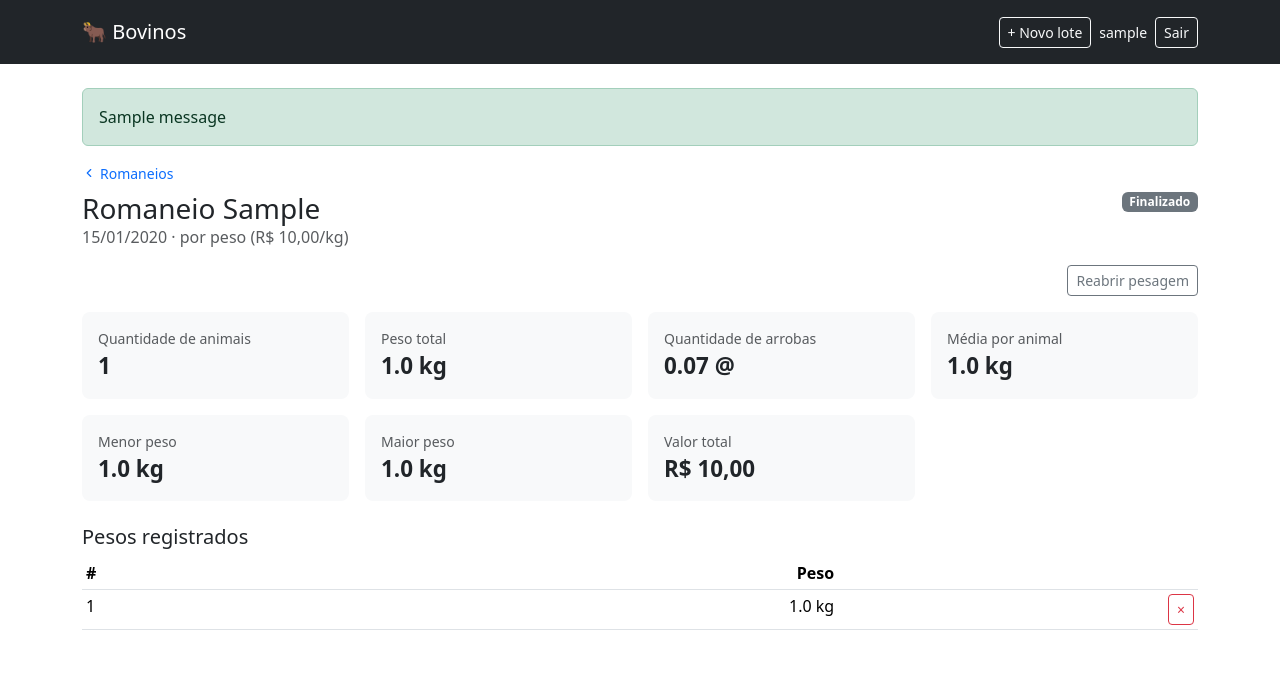
After one commit to eudoxiamoura/GCB-Rondoboi, a Flask app: page /romaneio/1 in a window 1280 px wide. The commit adds this page. Shown: the top 693 px of the page. Run offline with Flask 3, Linux system fonts and the light colour scheme; a user stored in the database is signed in; tables that the repository leaves empty hold one stand-in row (values such as "Sample post"); one stand-in notice (Sample message) is shown.

Commit message:
Implementa funcionalidade de romaneio com pesagem individual de animais e atualiza a interface do usuário

```diff
--- a/app/__init__.py
+++ b/app/__init__.py
@@ -1,7 +1,7 @@
 import os
 
-from flask import Flask, redirect, url_for
-from flask_login import LoginManager
+from flask import Flask, render_template
+from flask_login import LoginManager, login_required
 from flask_sqlalchemy import SQLAlchemy
 
 from config import Config
@@ -26,11 +26,13 @@ def create_app(config_class=Config):
     from app.routes.lotes import lotes_bp
     from app.routes.compras import compras_bp
     from app.routes.vendas import vendas_bp
+    from app.routes.romaneio import romaneio_bp
 
     app.register_blueprint(auth_bp)
     app.register_blueprint(lotes_bp)
     app.register_blueprint(compras_bp)
     app.register_blueprint(vendas_bp)
+    app.register_blueprint(romaneio_bp)
 
     from app import models  # noqa: F401 - garante que os modelos sejam registrados
 
@@ -42,8 +44,9 @@ def create_app(config_class=Config):
         db.create_all()
 
     @app.route("/")
+    @login_required
     def index():
-        return redirect(url_for("lotes.index"))
+        return render_template("inicio.html")
 
     from app.calculos import formatar_brl
 
--- /dev/null
+++ b/app/romaneio_calculos.py
@@ -0,0 +1,45 @@
+"""Regras de cálculo do romaneio (pesagem individual de animais)."""
+
+from dataclasses import dataclass
+from typing import List, Optional
+
+ARROBA_KG = 15.0
+
+
+@dataclass
+class ResumoRomaneio:
+    quantidade_animais: int
+    peso_total: float
+    arrobas: float
+    media_peso: Optional[float]
+    menor_peso: Optional[float]
+    maior_peso: Optional[float]
+    valor_total: float
+
+
+def calcular_resumo_romaneio(
+    pesos: List[float], tipo_calculo: str, valor_unitario: float
+) -> ResumoRomaneio:
+    quantidade = len(pesos)
+    peso_total = sum(pesos)
+    arrobas = peso_total / ARROBA_KG
+
+    if tipo_calculo == "arroba":
+        valor_total = arrobas * valor_unitario
+    else:
+        valor_total = peso_total * valor_unitario
+
+    return ResumoRomaneio(
+        quantidade_animais=quantidade,
+        peso_total=round(peso_total, 2),
+        arrobas=round(arrobas, 2),
+        media_peso=round(peso_total / quantidade, 2) if quantidade > 0 else None,
+        menor_peso=min(pesos) if pesos else None,
+        maior_peso=max(pesos) if pesos else None,
+        valor_total=round(valor_total, 2),
+    )
+
+
+def resumo_do_romaneio(romaneio) -> ResumoRomaneio:
+    pesos = [p.peso for p in romaneio.pesagens]
+    return calcular_resumo_romaneio(pesos, romaneio.tipo_calculo, romaneio.valor_unitario)
--- /dev/null
+++ b/app/routes/romaneio.py
@@ -0,0 +1,119 @@
+import re
+from datetime import date
+
+from flask import Blueprint, flash, redirect, render_template, request, url_for
+from flask_login import login_required
+
+from app import db
+from app.models import PesagemIndividual, Romaneio
+from app.romaneio_calculos import resumo_do_romaneio
+
+romaneio_bp = Blueprint("romaneio", __name__, url_prefix="/romaneio")
+romaneio_bp.before_request(login_required(lambda: None))
+
+
+def _proximo_numero_romaneio():
+    maior = 0
+    for romaneio in Romaneio.query.all():
+        m = re.match(r"(\d+)", romaneio.numero)
+        if m:
+            maior = max(maior, int(m.group(1)))
+    return f"{maior + 1:03d}"
+
+
+@romaneio_bp.route("/")
+def index():
+    romaneios = Romaneio.query.order_by(Romaneio.id.desc()).all()
+    resumos = {romaneio.id: resumo_do_romaneio(romaneio) for romaneio in romaneios}
+    return render_template("romaneio_lista.html", romaneios=romaneios, resumos=resumos)
+
+
+@romaneio_bp.route("/novo", methods=["GET", "POST"])
+def novo():
+    if request.method == "POST":
+        tipo_calculo = request.form.get("tipo_calculo")
+        valor_unitario = float(request.form.get("valor_unitario") or 0.0)
+
+        if tipo_calculo not in ("peso", "arroba"):
+            flash("Selecione se o cálculo é por peso ou por arroba.", "erro")
+            return render_template("romaneio_novo.html")
+
+        if valor_unitario <= 0:
+            flash("Informe um valor válido.", "erro")
+            return render_template("romaneio_novo.html")
+
+        romaneio = Romaneio(
+            numero=_proximo_numero_romaneio(),
+            data_criacao=date.today(),
+            tipo_calculo=tipo_calculo,
+            valor_unitario=valor_unitario,
+        )
+        db.session.add(romaneio)
+        db.session.commit()
+        return redirect(url_for("romaneio.pesar", romaneio_id=romaneio.id))
+
+    return render_template("romaneio_novo.html")
+
+
+@romaneio_bp.route("/<int:romaneio_id>/pesar")
+def pesar(romaneio_id):
+    romaneio = Romaneio.query.get_or_404(romaneio_id)
+    if romaneio.status == "finalizado":
+        return redirect(url_for("romaneio.detalhe", romaneio_id=romaneio.id))
+
+    quantidade = len(romaneio.pesagens)
+    ultimo_peso = romaneio.pesagens[-1].peso if romaneio.pesagens else None
+    return render_template(
+        "romaneio_pesar.html", romaneio=romaneio, quantidade=quantidade, ultimo_peso=ultimo_peso
+    )
+
+
+@romaneio_bp.route("/<int:romaneio_id>/pesar/adicionar", methods=["POST"])
+def adicionar_peso(romaneio_id):
+    romaneio = Romaneio.query.get_or_404(romaneio_id)
+    peso = float(request.form.get("peso") or 0.0)
+
+    if peso <= 0:
+        flash("Informe um peso válido.", "erro")
+        return redirect(url_for("romaneio.pesar", romaneio_id=romaneio.id))
+
+    db.session.add(PesagemIndividual(romaneio_id=romaneio.id, peso=peso))
+    db.session.commit()
+    return redirect(url_for("romaneio.pesar", romaneio_id=romaneio.id))
+
+
+@romaneio_bp.route("/<int:romaneio_id>/pesagens/<int:pesagem_id>/excluir", methods=["POST"])
+def excluir_pesagem(romaneio_id, pesagem_id):
+    pesagem = PesagemIndividual.query.filter_by(id=pesagem_id, romaneio_id=romaneio_id).first_or_404()
+    db.session.delete(pesagem)
+    db.session.commit()
+    flash("Peso removido.", "sucesso")
+    return redirect(url_for("romaneio.detalhe", romaneio_id=romaneio_id))
+
+
+@romaneio_bp.route("/<int:romaneio_id>/finalizar", methods=["POST"])
+def finalizar(romaneio_id):
+    romaneio = Romaneio.query.get_or_404(romaneio_id)
+
+    if not romaneio.pesagens:
+        flash("Registre pelo menos um peso antes de finalizar.", "erro")
+        return redirect(url_for("romaneio.pesar", romaneio_id=romaneio.id))
+
+    romaneio.status = "finalizado"
+    db.session.commit()
+    return redirect(url_for("romaneio.detalhe", romaneio_id=romaneio.id))
+
+
+@romaneio_bp.route("/<int:romaneio_id>/reabrir", methods=["POST"])
+def reabrir(romaneio_id):
+    romaneio = Romaneio.query.get_or_404(romaneio_id)
+    romaneio.status = "em_andamento"
+    db.session.commit()
+    return redirect(url_for("romaneio.pesar", romaneio_id=romaneio.id))
+
+
+@romaneio_bp.route("/<int:romaneio_id>")
+def detalhe(romaneio_id):
+    romaneio = Romaneio.query.get_or_404(romaneio_id)
+    resumo = resumo_do_romaneio(romaneio)
+    return render_template("romaneio_detalhe.html", romaneio=romaneio, resumo=resumo)
--- a/app/templates/base.html
+++ b/app/templates/base.html
@@ -10,7 +10,7 @@
 <body>
   <nav class="navbar navbar-dark bg-dark mb-4">
     <div class="container d-flex flex-wrap align-items-center justify-content-between gap-2 py-1">
-      <a class="navbar-brand mb-0" href="{{ url_for('lotes.index') if current_user.is_authenticated else url_for('auth.login') }}">🐂 Bovinos</a>
+      <a class="navbar-brand mb-0" href="{{ url_for('index') if current_user.is_authenticated else url_for('auth.login') }}">🐂 Bovinos</a>
       {% if current_user.is_authenticated %}
       <div class="d-flex align-items-center flex-wrap gap-2">
         <a class="btn btn-outline-light btn-sm" href="{{ url_for('lotes.novo') }}">+ Novo lote</a>
--- /dev/null
+++ b/app/templates/romaneio_detalhe.html
@@ -0,0 +1,108 @@
+{% extends "base.html" %}
+{% block title %}Romaneio {{ romaneio.numero }}{% endblock %}
+
+{% block content %}
+<a href="{{ url_for('romaneio.index') }}" class="d-inline-flex align-items-center gap-1 text-decoration-none mb-2 small">
+  <svg width="14" height="14" viewBox="0 0 24 24" fill="none" stroke="currentColor" stroke-width="2" stroke-linecap="round" stroke-linejoin="round"><path d="M15 18l-6-6 6-6"/></svg>
+  Romaneios
+</a>
+
+<div class="d-flex justify-content-between align-items-start mb-3">
+  <div>
+    <h1 class="h3 mb-0">Romaneio {{ romaneio.numero }}</h1>
+    <div class="text-muted">
+      {{ romaneio.data_criacao.strftime('%d/%m/%Y') }} ·
+      {% if romaneio.tipo_calculo == 'arroba' %}
+        por arroba ({{ romaneio.valor_unitario | brl }}/@)
+      {% else %}
+        por peso ({{ romaneio.valor_unitario | brl }}/kg)
+      {% endif %}
+    </div>
+  </div>
+  <span class="badge {{ 'bg-primary' if romaneio.status == 'em_andamento' else 'bg-secondary' }}">
+    {{ 'Em andamento' if romaneio.status == 'em_andamento' else 'Finalizado' }}
+  </span>
+</div>
+
+{% if romaneio.status == 'em_andamento' %}
+<div class="alert alert-info d-flex justify-content-between align-items-center flex-wrap gap-2">
+  <div>Pesagem em andamento — {{ resumo.quantidade_animais }} animal(is) pesado(s) até agora.</div>
+  <a href="{{ url_for('romaneio.pesar', romaneio_id=romaneio.id) }}" class="btn btn-primary btn-sm">Continuar pesagem</a>
+</div>
+{% else %}
+<div class="d-flex justify-content-end mb-3">
+  <form method="post" action="{{ url_for('romaneio.reabrir', romaneio_id=romaneio.id) }}">
+    <button type="submit" class="btn btn-outline-secondary btn-sm">Reabrir pesagem</button>
+  </form>
+</div>
+{% endif %}
+
+<div class="row g-3 mb-4">
+  <div class="col-6 col-md-3">
+    <div class="card card-metric p-3">
+      <div class="small text-muted">Quantidade de animais</div>
+      <div class="valor">{{ resumo.quantidade_animais }}</div>
+    </div>
+  </div>
+  <div class="col-6 col-md-3">
+    <div class="card card-metric p-3">
+      <div class="small text-muted">Peso total</div>
+      <div class="valor">{{ "%.1f"|format(resumo.peso_total) }} kg</div>
+    </div>
+  </div>
+  <div class="col-6 col-md-3">
+    <div class="card card-metric p-3">
+      <div class="small text-muted">Quantidade de arrobas</div>
+      <div class="valor">{{ "%.2f"|format(resumo.arrobas) }} @</div>
+    </div>
+  </div>
+  <div class="col-6 col-md-3">
+    <div class="card card-metric p-3">
+      <div class="small text-muted">Média por animal</div>
+      <div class="valor">{{ "%.1f"|format(resumo.media_peso) if resumo.media_peso is not none else "—" }} kg</div>
+    </div>
+  </div>
+  <div class="col-6 col-md-3">
+    <div class="card card-metric p-3">
+      <div class="small text-muted">Menor peso</div>
+      <div class="valor">{{ "%.1f"|format(resumo.menor_peso) if resumo.menor_peso is not none else "—" }} kg</div>
+    </div>
+  </div>
+  <div class="col-6 col-md-3">
+    <div class="card card-metric p-3">
+      <div class="small text-muted">Maior peso</div>
+      <div class="valor">{{ "%.1f"|format(resumo.maior_peso) if resumo.maior_peso is not none else "—" }} kg</div>
+    </div>
+  </div>
+  <div class="col-6 col-md-3">
+    <div class="card card-metric p-3">
+      <div class="small text-muted">Valor total</div>
+      <div class="valor">{{ resumo.valor_total | brl }}</div>
+    </div>
+  </div>
+</div>
+
+<h2 class="h5">Pesos registrados</h2>
+<div class="table-responsive">
+  <table class="table table-sm">
+    <thead>
+      <tr><th>#</th><th class="text-end">Peso</th><th></th></tr>
+    </thead>
+    <tbody>
+      {% for p in romaneio.pesagens %}
+      <tr>
+        <td>{{ loop.index }}</td>
+        <td class="text-end">{{ "%.1f"|format(p.peso) }} kg</td>
+        <td class="text-end">
+          <form method="post" action="{{ url_for('romaneio.excluir_pesagem', romaneio_id=romaneio.id, pesagem_id=p.id) }}" onsubmit="return confirm('Remover este peso?');">
+            <button type="submit" class="btn btn-sm btn-outline-danger">×</button>
+          </form>
+        </td>
+      </tr>
+      {% else %}
+      <tr><td colspan="3" class="text-muted">Nenhum peso registrado.</td></tr>
+      {% endfor %}
+    </tbody>
+  </table>
+</div>
+{% endblock %}
```
Also changed, not shown: app/models.py (+33 -1 lines), app/static/css/style.css (+56 -0 lines), app/templates/inicio.html (added, +57 -0 lines), app/templates/lotes_lista.html (+6 -2 lines), app/templates/romaneio_lista.html (added, +46 -0 lines), app/templates/romaneio_novo.html (added, +40 -0 lines), app/templates/romaneio_pesar.html (added, +74 -0 lines), README.md.
